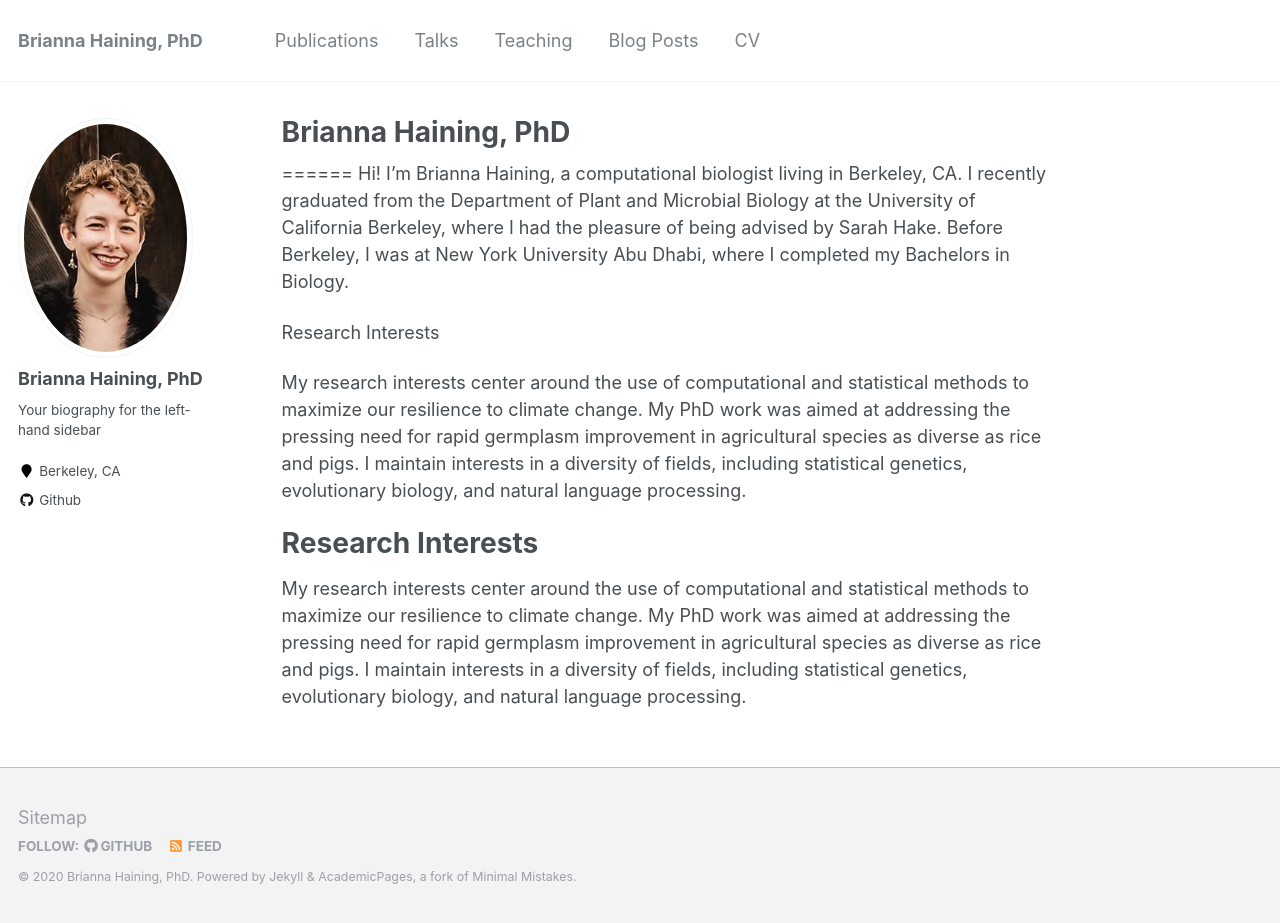
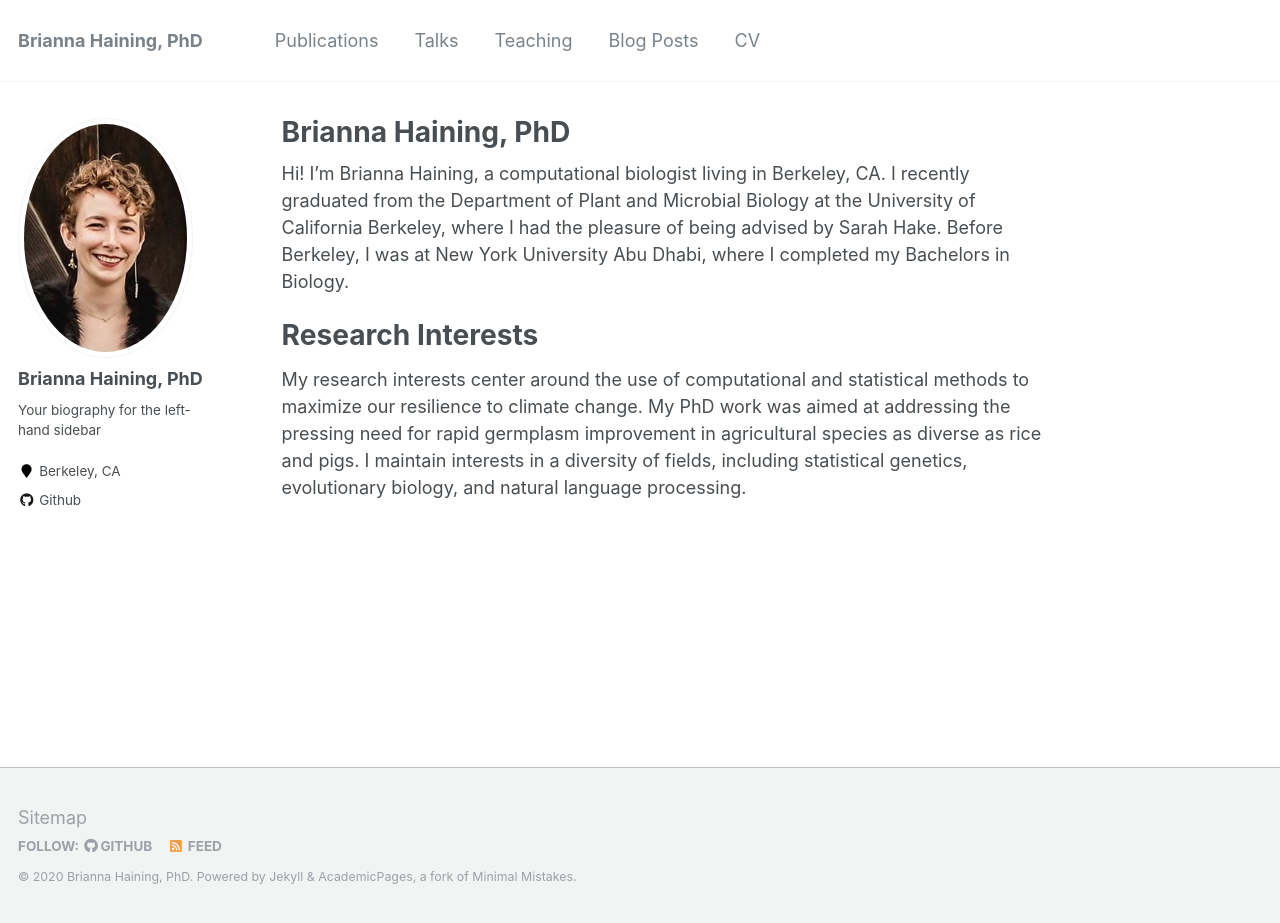
Before and after one commit to haining-b/haining-b.github.io, a Jekyll site: the page built from _pages/about.md, in a window 1280 px wide and 923 px high. Built offline with Jekyll 4.4.1, drawn with Linux system fonts in a browser that asks for light colours.

Commit message:
Update about.md

```diff
--- a/_pages/about.md
+++ b/_pages/about.md
@@ -8,13 +8,9 @@ redirect_from:
   - /about.html
 ---
 
-======
+
 Hi!  I’m Brianna Haining, a computational biologist living in Berkeley, CA. I recently graduated from the Department of Plant and Microbial Biology at the University of California Berkeley, where I had the pleasure of being advised by Sarah Hake. Before Berkeley, I was at New York University Abu Dhabi, where I completed my Bachelors in Biology.
 
-
-Research Interests
-
-My research interests center around the use of computational and statistical methods to maximize our resilience to climate change. My PhD work was aimed at addressing the pressing need for rapid germplasm improvement in agricultural species as diverse as rice and pigs. I maintain interests in a diversity of fields, including statistical genetics, evolutionary biology, and natural language processing.
 
 
 Research Interests
```
